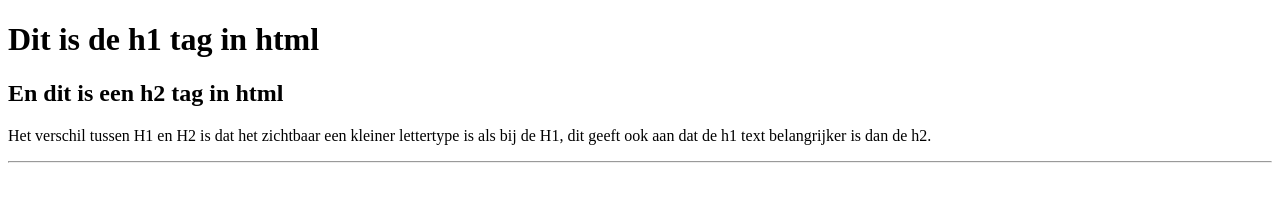
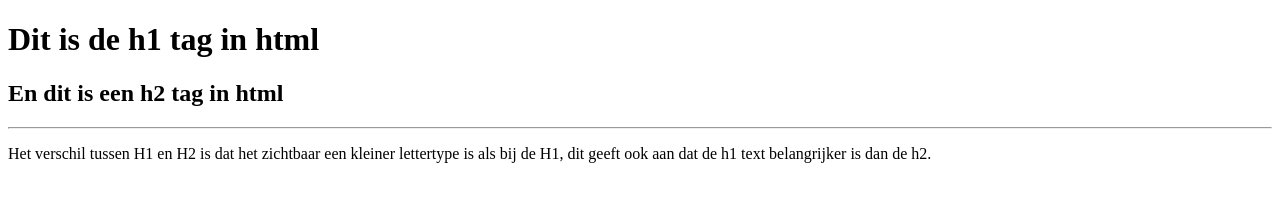
Before and after one commit to TimGroenewoud/eerste_HTML_pagina, a plain HTML site: page index.html in a window 1280 px wide. Drawn offline with Linux system fonts and the light colour scheme.

Commit message:
Update index.html
Eerste Opdracht HTML

```diff
--- a/index.html
+++ b/index.html
@@ -7,7 +7,7 @@
         <body>
           <h1>Dit is de h1 tag in html</h1>
           <h2>En dit is een h2 tag in html</h2>
+          <hr></hr>
           <p>Het verschil tussen H1 en H2 is dat het zichtbaar een kleiner lettertype is als bij de H1, dit geeft ook aan dat de h1 text belangrijker is dan de h2.</p>
-        <hr>
         </body>
  </html>
```
